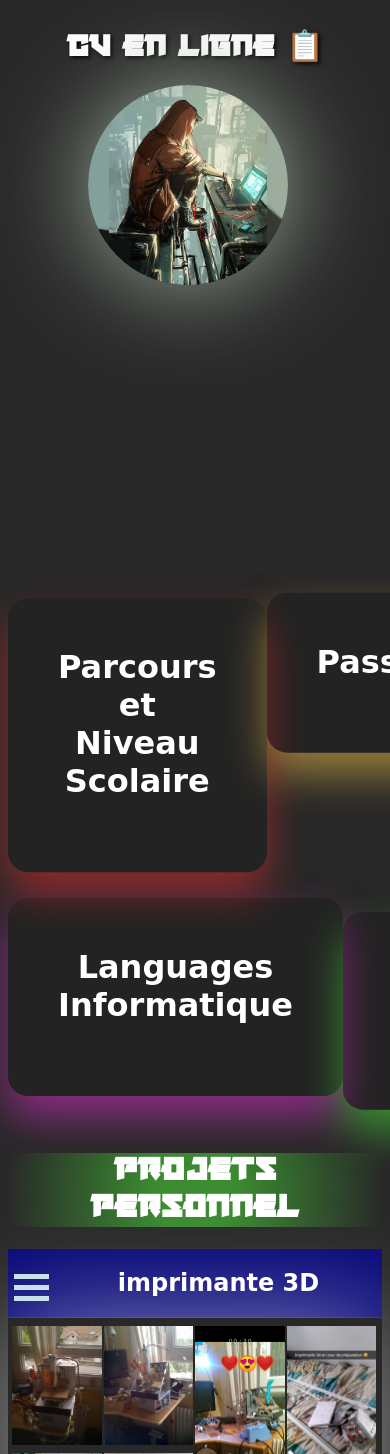
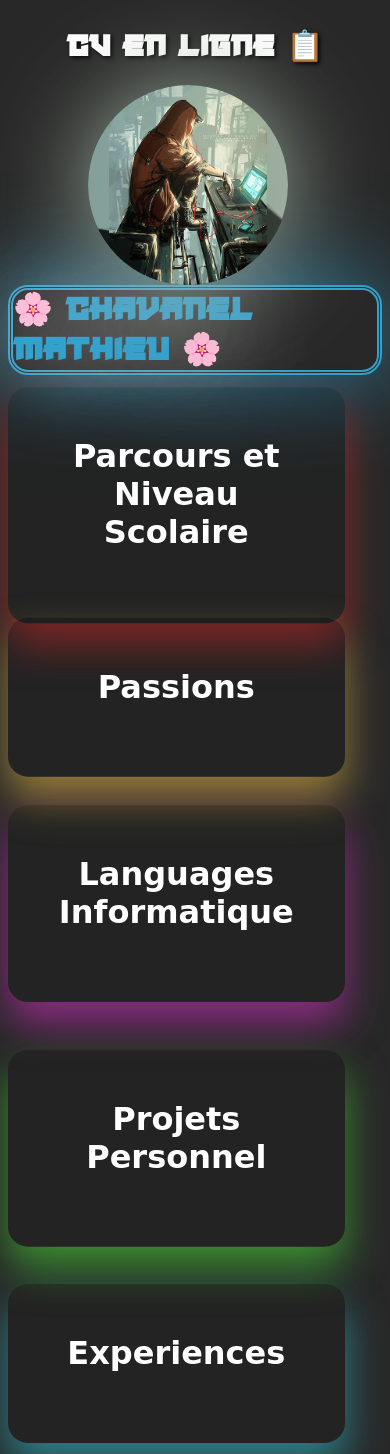
Before and after one commit to math-pixel/portfolio, a PHP site: page / in a window 390 px wide; the page is wider, and only the part inside the window is pictured. Shown: the top 1454 px of that part. Run offline with PHP 8.4, Linux system fonts and the light colour scheme.

Commit message:
Update css.css

```diff
--- a/css.css
+++ b/css.css
@@ -361,13 +361,6 @@ body{
 
 
 
-
-
-
-
-
-
-
 .footer{
 	font-family: Arial Narrow;
 }
@@ -381,3 +374,39 @@ body{
 .yey___design{
 	color: white;
 }
+
+
+@media (max-width: 400px){
+	.acte1{
+		width: 90%;
+		flex-direction: column;
+	}
+	.acte2{
+		width: 90%;
+		flex-direction: column;
+	}
+
+	.en-tete{
+		flex-direction: column;
+	}
+	.name{
+
+		font-size: 2em;
+		margin: 0;
+	}
+	.scolaire:hover .overlay{
+		transform: scale(1);
+	}
+	.passion:hover .overlay{
+		transform: scale(1);
+	}
+	.informatique:hover .overlay{
+		transform: scale(1);
+	}
+	.projet:hover .overlay{
+		transform: scale(1);
+	}
+	.experience:hover .overlay{
+		transform: scale(1);
+	}
+}
```
